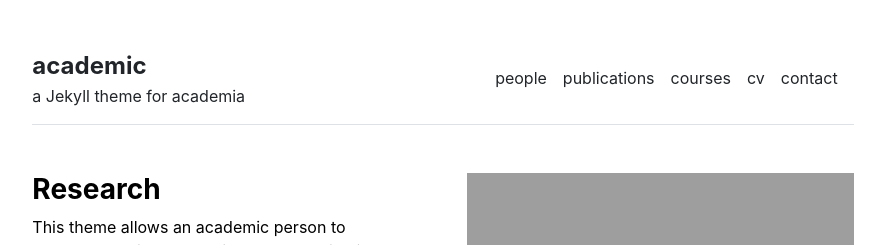
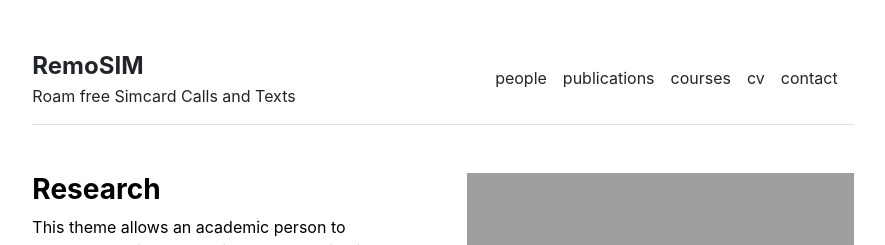
Before and after one commit to mghadam/remosim.github.io, a Jekyll site: the page built from index.md, in a window 1280 px wide. Shown: the top 245 px of the page, without its empty margins (197-1082 px from the left). Built offline with Jekyll 4.4.1, drawn with Linux system fonts in a browser that asks for light colours.

Commit message:
Updated site info

```diff
--- a/_config.yml
+++ b/_config.yml
@@ -1,4 +1,4 @@
 url: "" # the base hostname & protocol for your site, e.g. http://example.com
 baseurl: "" # the subpath of your site, e.g. /blog
-title: "academic" # the name of your site, e.g. ACME Corp.
-description: "a Jekyll theme for academia"
+title: "RemoSIM" # the name of your site, e.g. ACME Corp.
+description: "Roam free Simcard Calls and Texts"
```
